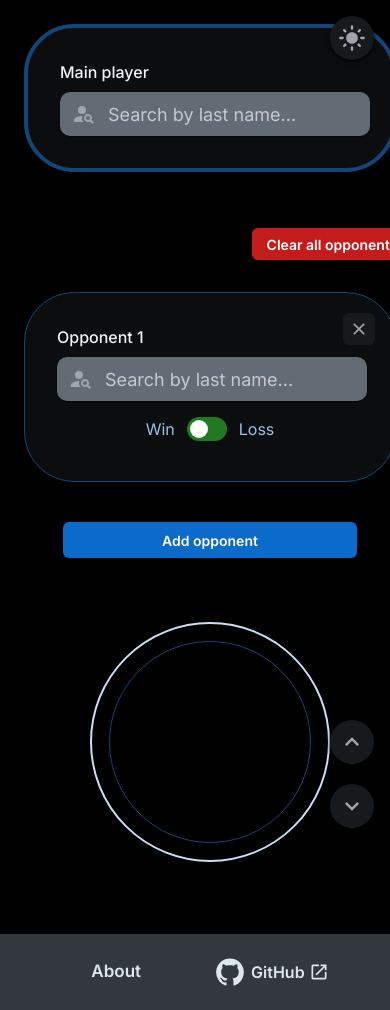
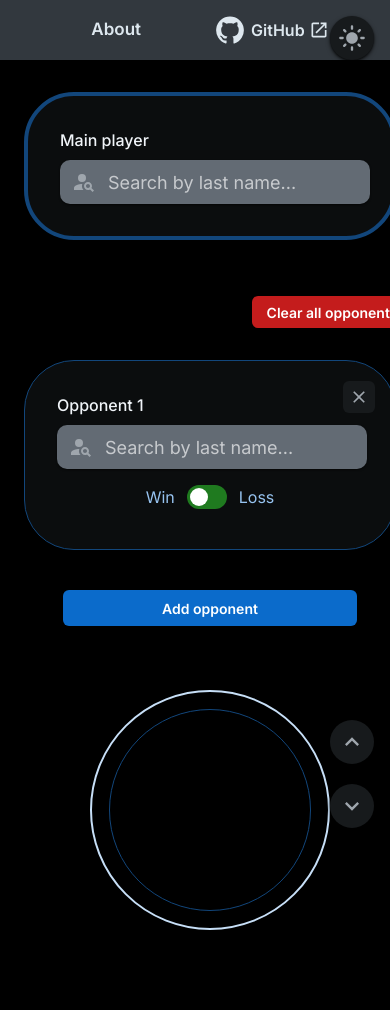
Before and after one commit to janos-r/gor-calculator, a Next.js app: page / in a window 390 px wide. Shown: the top 1010 px of the page. Built offline with nearby package versions, Linux system fonts and the light colour scheme.

Commit message:
Bar on top
Moved the footer to the top.
Looks better on phone when adding opponents on the bottom.
Rename Footer file

```diff
--- a/package.json
+++ b/package.json
@@ -1,6 +1,6 @@
 {
   "name": "gor-calculator",
-  "version": "0.2.0",
+  "version": "0.3.0",
   "type": "module",
   "private": false,
   "scripts": {
--- a/src/app/page.tsx
+++ b/src/app/page.tsx
@@ -24,7 +24,7 @@ import { loadOpponents, loadPlayer } from "./load";
 import PlayerDetails from "@/components/PlayerDetails";
 import ScrollToTop from "@/components/ScrollToTop";
 import ScrollToBottom from "@/components/ScrollToBottom";
-import Footer from "@/components/Footer";
+import Bar from "@/components/Bar";
 import EastIcon from "@mui/icons-material/East";
 
 const loadPlayerKey = "playerMain";
@@ -158,14 +158,18 @@ export default function Home() {
     <CssVarsProvider defaultMode="dark">
       <CssBaseline />
       <GlobalStyles styles={{ html: { "scroll-behavior": "smooth" } }} />
+
       <ColorSchemeToggle />
 
       <Grid
         container
         direction="column"
-        justifyContent="space-between"
-        sx={{ minHeight: "100vh" }}
+        // useful with Bar on bottom
+        //   justifyContent="space-between"
+        //   sx={{ minHeight: "100vh" }}
       >
+        <Bar />
+
         <Grid container justifyContent={"center"} marginBottom={5}>
           <Stack width={420}>
             {/* Main Player */}
@@ -286,8 +290,6 @@ export default function Home() {
 
         <ScrollToTop />
         <ScrollToBottom />
-
-        <Footer />
       </Grid>
     </CssVarsProvider>
   );
--- a/src/components/Footer.tsx
+++ b/src/components/Bar.tsx
@@ -11,14 +11,15 @@ import {
   Typography,
 } from "@mui/joy";
 
-export default function Footer() {
+export default function Bar() {
   const [openAbout, setOpenAbout] = useState<boolean>(false);
   return (
     <Grid
       container
       bgcolor={"background.level2"}
       justifyContent="center"
-      p={2}
+      p={1}
+      marginBottom={1}
     >
       <Button
         variant="outlined"
```
